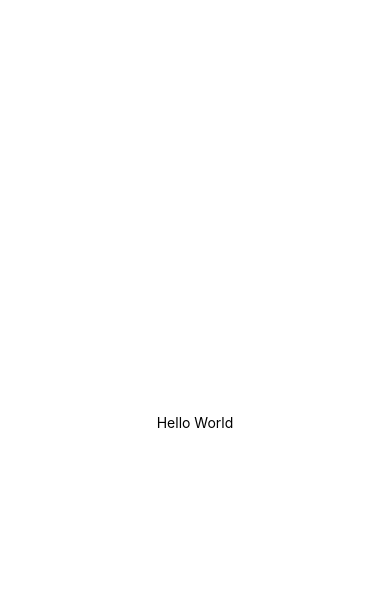
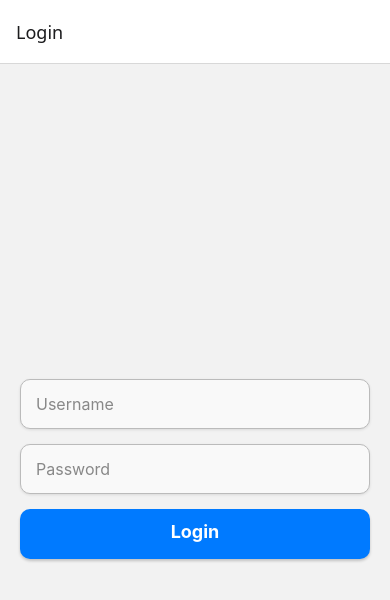
Before and after one commit to Manish8798/AwesomeProject, a React Native app: screen /Login in a window 390 px wide. Shown: the top 600 px of the page. Built offline with nearby package versions, Linux system fonts and the light colour scheme.

Commit message:
navigation stack added

```diff
--- a/App.tsx
+++ /dev/null
@@ -1,15 +0,0 @@
-import React from "react";
-import { View, Text, SafeAreaView } from "react-native";
-
-
-const App = () => {
-  return (
-    <SafeAreaView style={{ flex: 1 }}>
-      <View style={{ flex: 1, justifyContent: "center", alignItems: "center" }}>
-        <Text>Hello World</Text>
-      </View>
-    </SafeAreaView>
-  );
-};
-
-export default App;
--- a/index.js
+++ b/index.js
@@ -3,7 +3,7 @@
  */
 
 import {AppRegistry} from 'react-native';
-import App from './App';
+import App from './src/App';
 import {name as appName} from './app.json';
 
 AppRegistry.registerComponent(appName, () => App);
--- /dev/null
+++ b/src/App.tsx
@@ -0,0 +1,23 @@
+import React from 'react';
+import { NavigationContainer } from '@react-navigation/native';
+import { createNativeStackNavigator } from '@react-navigation/native-stack';
+import { Provider, useSelector } from 'react-redux';
+import store from './redux/store';
+import LoginScreen from './screens/LoginScreen';
+import HomeScreen from './screens/HomeScreen';
+
+const Stack = createNativeStackNavigator();
+
+export default function App() {
+
+  return (
+    <Provider store={store}>
+        <NavigationContainer>
+          <Stack.Navigator>
+            <Stack.Screen name="Login" component={LoginScreen} />
+            <Stack.Screen name="Home" component={HomeScreen} />
+          </Stack.Navigator>
+        </NavigationContainer>
+     </Provider>
+  );
+}
--- /dev/null
+++ b/src/redux/authSlice.js
@@ -0,0 +1,22 @@
+import { createSlice } from '@reduxjs/toolkit';
+
+const authSlice = createSlice({
+  name: 'auth',
+  initialState: {
+    isLoggedIn: false,
+    user: null
+  },
+  reducers: {
+    login: (state, action) => {
+      state.isLoggedIn = true;
+      state.user = action.payload;
+    },
+    logout: (state) => {
+      state.isLoggedIn = false;
+      state.user = null;
+    }
+  }
+});
+
+export const { login, logout } = authSlice.actions;
+export default authSlice.reducer;
--- /dev/null
+++ b/src/redux/store.js
@@ -0,0 +1,10 @@
+import { configureStore } from '@reduxjs/toolkit';
+import authReducer from './authSlice';
+
+const store = configureStore({
+  reducer: {
+    auth: authReducer
+  }
+});
+
+export default store;
--- /dev/null
+++ b/src/screens/HomeScreen.js
@@ -0,0 +1,35 @@
+import React from 'react';
+import { View, Text, StyleSheet, SafeAreaView, Button } from 'react-native';
+import { useSelector, useDispatch } from 'react-redux';
+import { logout } from '../redux/authSlice';
+
+
+const HomeScreen = ({navigation}) => {
+  const user = useSelector(state => state.auth.user);
+  const dispatch = useDispatch();
+
+  const handleLogout = () => {
+    dispatch(logout(user));
+    navigation.replace('Login');
+  };
+
+  return (
+    <SafeAreaView style={{ flex: 1 }}>
+    <View style={styles.container}>
+      <Text style={{padding: 20}}>Welcome {user.username}!</Text>
+      <Button title="Logout" onPress={() => handleLogout()} />
+    </View>
+    </SafeAreaView>
+  );
+};
+
+const styles = StyleSheet.create({
+  container: {
+    flex: 1,
+    justifyContent: 'center',
+    alignItems: 'center',
+    padding: 20
+  },
+});
+
+export default HomeScreen;
--- /dev/null
+++ b/src/screens/LoginScreen.js
@@ -0,0 +1,86 @@
+import React, { useState } from 'react';
+import { View, TextInput, TouchableOpacity, Text, StyleSheet, SafeAreaView } from 'react-native';
+import { useDispatch } from 'react-redux';
+import { login } from '../redux/authSlice';
+
+const LoginScreen = ({ navigation }) => {
+  const [username, setUsername] = useState('');
+  const [password, setPassword] = useState('');
+  const dispatch = useDispatch();
+
+  const handleLogin = () => {
+    dispatch(login({ id: 1, username }));
+    navigation.replace('Home');
+  };
+
+  return (
+    <SafeAreaView style={{ flex: 1 }}>
+      <View style={styles.container}>
+        <TextInput
+          placeholder="Username"
+          value={username}
+          onChangeText={setUsername}
+          style={styles.input}
+          placeholderTextColor="#888"
+        />
+        <TextInput
+          placeholder="Password"
+          value={password}
+          onChangeText={setPassword}
+          secureTextEntry
+          style={styles.input}
+          placeholderTextColor="#888"
+        />
+
+        {/* Custom Styled Button */}
+        <TouchableOpacity style={styles.button} onPress={handleLogin}>
+          <Text style={styles.buttonText}>Login</Text>
+        </TouchableOpacity>
+      </View>
+    </SafeAreaView>
+  );
+};
+
+const styles = StyleSheet.create({
+  container: {
+    flex: 1,
+    justifyContent: 'center',
+    padding: 20,
+    paddingTop: 50,
+  },
+  input: {
+    height: 50,
+    borderWidth: 1,
+    borderColor: '#bbb',
+    backgroundColor: '#f9f9f9',
+    paddingHorizontal: 15,
+    marginBottom: 15,
+    borderRadius: 10, // Rounded corners
+    fontSize: 16,
+    color: '#333',
+    shadowColor: '#000',
+    shadowOffset: { width: 0, height: 1 },
+    shadowOpacity: 0.1,
+    shadowRadius: 3,
+    elevation: 2, // Android shadow
+  },
+  button: {
+    backgroundColor: '#007AFF', // iOS-style blue
+    paddingVertical: 12,
+    borderRadius: 10, // Rounded button
+    alignItems: 'center',
+    shadowColor: '#000', // iOS shadow
+    shadowOffset: { width: 0, height: 2 },
+    shadowOpacity: 0.2,
+    shadowRadius: 3,
+    elevation: 3, // Android shadow
+    height: 50
+  },
+  buttonText: {
+    color: '#fff',
+    fontSize: 18,
+    fontWeight: 'bold',
+  },
+});
+
+export default LoginScreen;
```
Also changed, not shown: package.json (+10 -1 lines), 3 other files (tests, documents, lock files or other folders).
